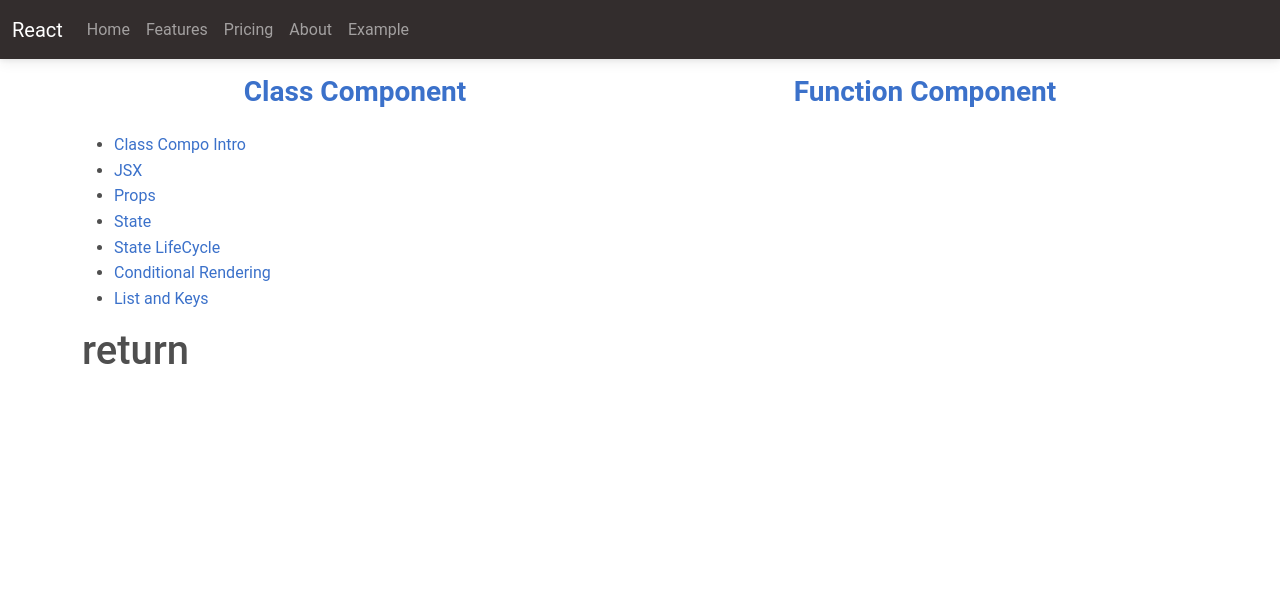
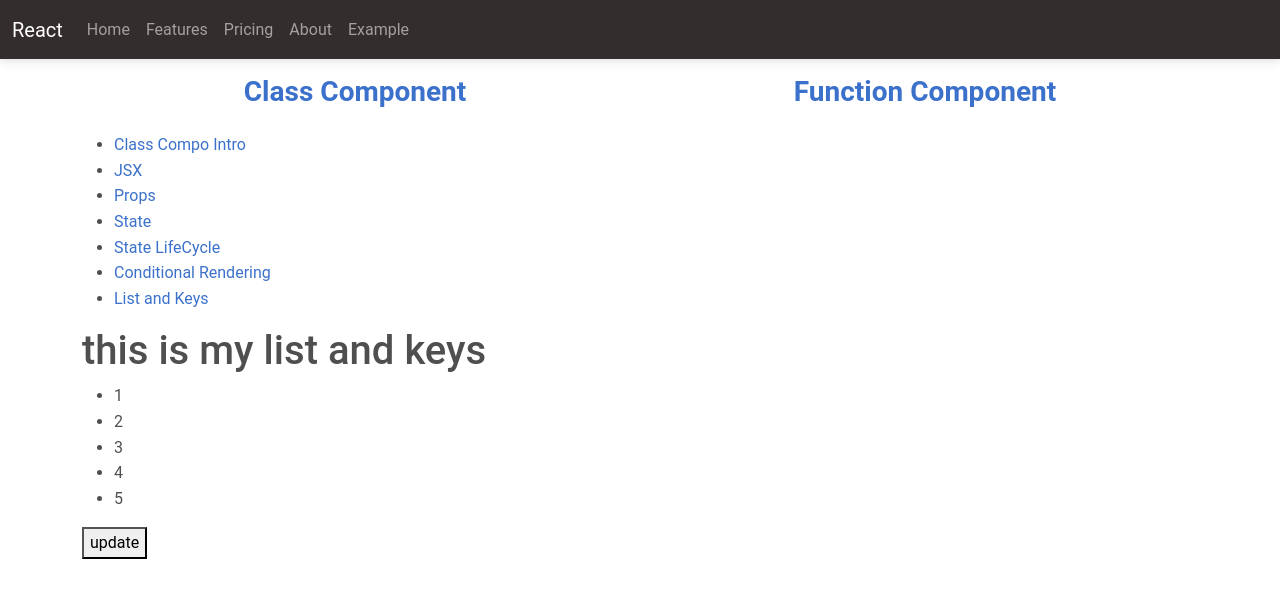
Before and after one commit to Khyati2701/second-App, a React (Create React App) app: page /examples/classcomponent/listkeysinclasscompo in a window 1280 px wide. Shown: the top 598 px of the page. Built offline with nearby package versions, Linux system fonts and the light colour scheme.

Commit message:
list and keys

```diff
--- a/src/Component/Class-Component/07ListKeysInClassCompo.jsx
+++ b/src/Component/Class-Component/07ListKeysInClassCompo.jsx
@@ -8,12 +8,33 @@ class ListKeysInClassCompo extends Component{
         //array: it is non primitive datatype.it can use to store  multipal datatype in one datatype.
         //array: return index start with(0).
         //object: return key and value.
+        //map:callback function 6.
+        //ek j array ne destructure kar vano hoy.
+        //keys: unique identification of list.
+        //typecasting: ek datatype ne bija ma  change karvu.
+        //method means predefine function.
+        constructor(){
+            super()
+            this.state = {
+            items: [1,2,3,4,5]
+            }
+        }
+        update = () =>{
+            this.setState({
+                items: [1,2,3,4,5,6]
+            })
+        }
     render(){
         const items = [1,2,3,4,5]
+        const mylist = this.state.items.map((mydata)=> <li key={mydata.toString()}>{mydata}</li>)
         console.log(items);
         return(
             <>
-            <h1>return</h1>
+            <h1>this is my list and keys</h1>
+            <div>
+                <ul>{mylist}</ul>
+                <button onClick={this.update}>update</button>
+            </div>
             </>
         )
     }
```
